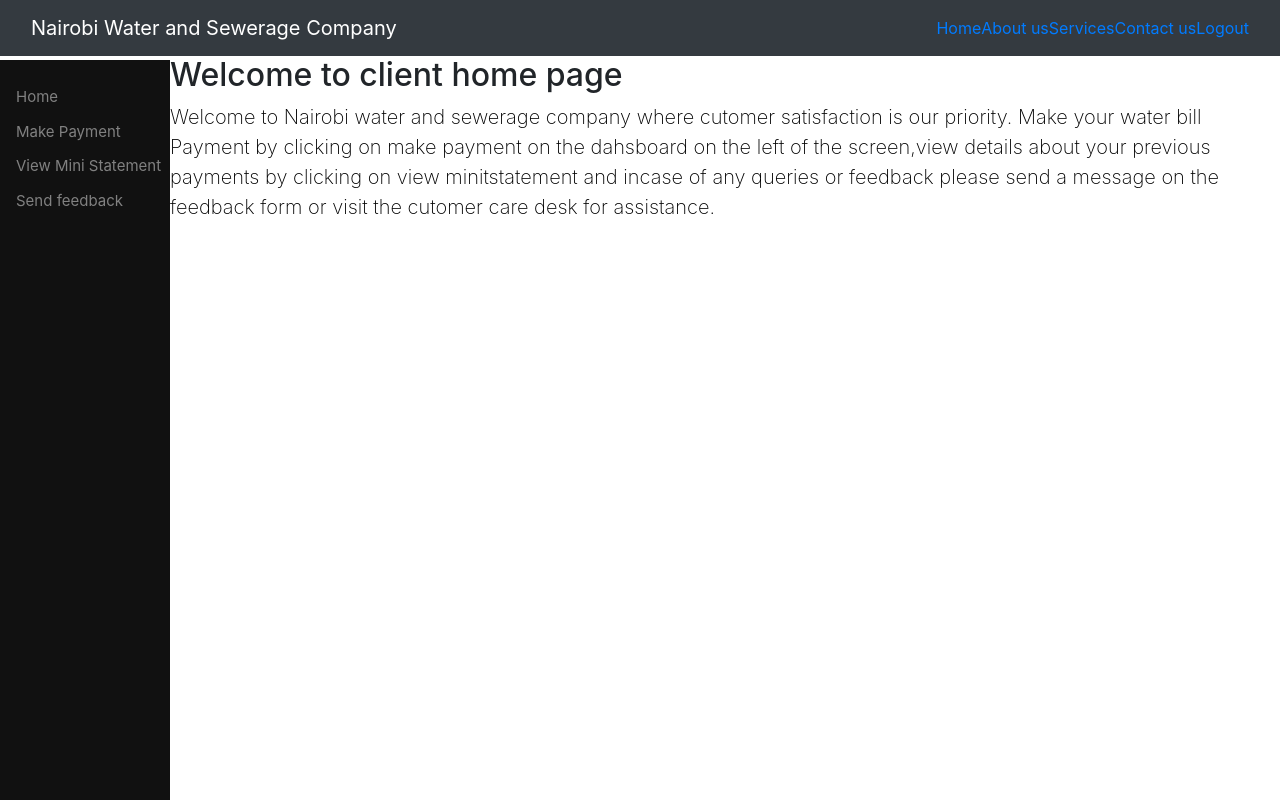
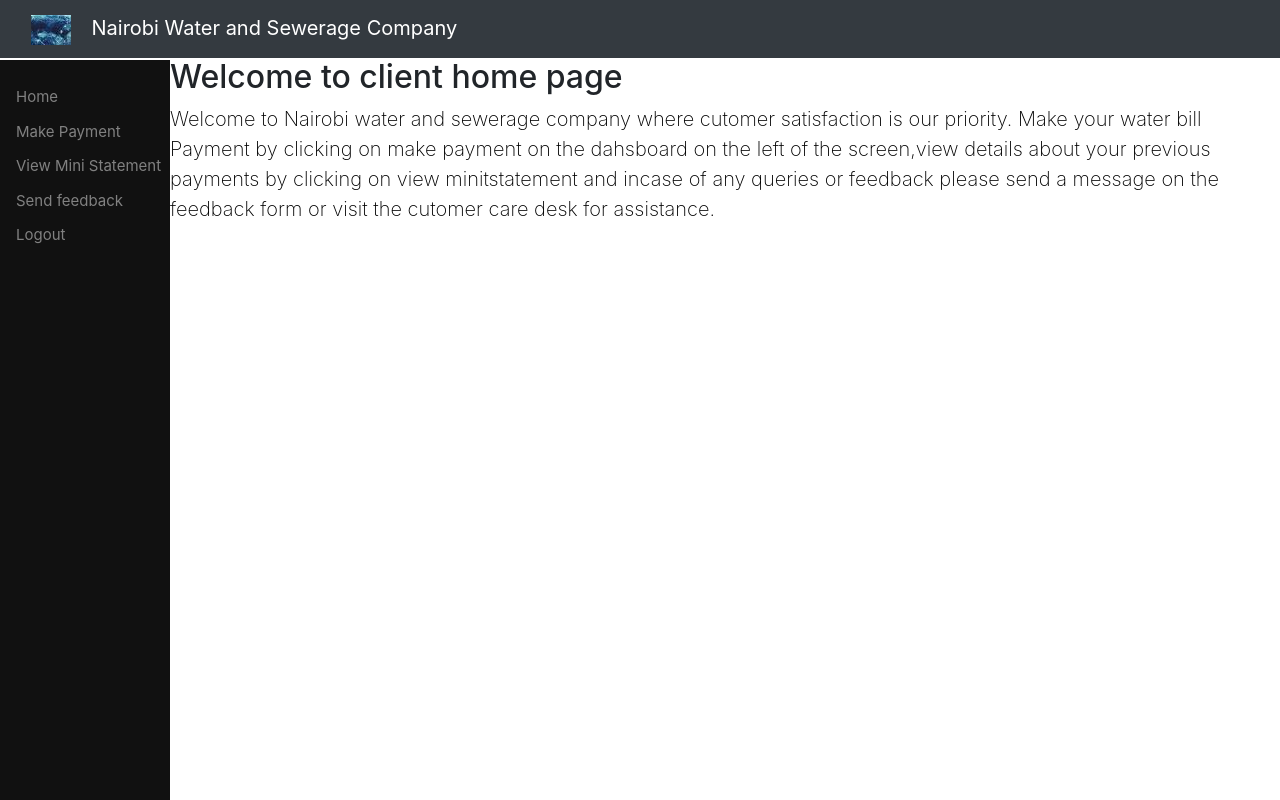
Before and after one commit to jayne58/water_billing_system, a PHP site: page /clienthome.php in a window 1280 px wide. Run offline with PHP 8.4, Linux system fonts and the light colour scheme.

Commit message:
commit 3

```diff
--- a/clienthome.php
+++ b/clienthome.php
@@ -22,15 +22,10 @@ session_start();
 <nav class="navbar navbar-expand-sm bg-dark navbar-dark">
   <div class="container-fluid">
   <div class="navbar-header">
+  <a class="navbar-brand" href="#"><img src="image4.jpg" alt="logo" style="width:40px"></a>
       <a class="navbar-brand" href="#">Nairobi Water and Sewerage Company</a>
     </div>
-    <ul class="nav navbar-nav">
-      <li class="active"><a href="home.php">Home</a></li>
-      <li><a href="about.php">About us</a></li>
-      <li><a href="services.php">Services</a></li>
-      <li><a href="contact.php">Contact us</a></li>
-      <a href="logout.php">Logout</a>
-    </ul>
+
 
   </div>
 </nav>
@@ -40,6 +35,7 @@ session_start();
   <a href="payment.php">Make Payment</a>
   <a href="statement.php">View Mini Statement</a>
   <a href="feedback.php">Send feedback</a>
+  <a href="logout.php">Logout</a>
 </div>
 
 <!-- Page content -->
--- a/connection.php
+++ b/connection.php
@@ -5,8 +5,8 @@ $password ="";
 $db ="water billing system";
 $conn = mysqli_connect($server, $user, $password, $db);
 if($conn){
-    echo"Connected to the database";
-   echo(" ");
+    //echo"Connected to the database";
+  // echo("   ");
 
 }else{
     echo"mysqli_error";
--- a/delete.php
+++ b/delete.php
@@ -10,13 +10,12 @@ include 'connection.php';
         $lname=$_POST['lname'];
         $meter_number=$_POST['meter_number'];
 
-
         $regg="DELETE FROM 'userdetails' WHERE meter_number= $meter_number";
 
         if(mysqli_query($conn, $regg)){
-     echo 'User deleted successfully';
+          echo "<script> alert('User deleted successfully')</script>";
 }else{
-    echo 'something went wrong';
+  echo "<script> alert('Something went wrong')</script>";
 }
 }
 mysqli_close($conn);
--- a/update.php
+++ b/update.php
@@ -13,9 +13,9 @@
         echo "Passwords do not match";
     }
         if(mysqli_query($conn, $regg)){
-            echo 'details updated successfully';
+          echo "<script> alert('details updated successfully')</script>";
 }else{
-    echo 'something went wrong';
+  echo "<script> alert('something went wrong')</script>";
 }
 }
 mysqli_close($conn);
```
Also changed, not shown: payment.php (+16 -9 lines).
